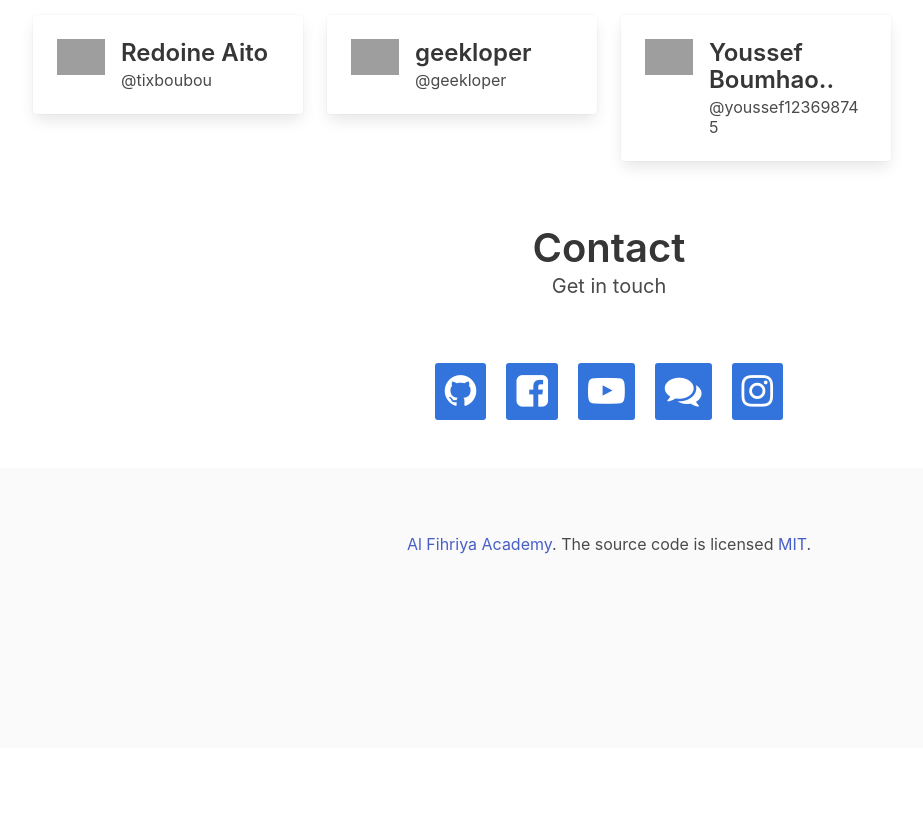
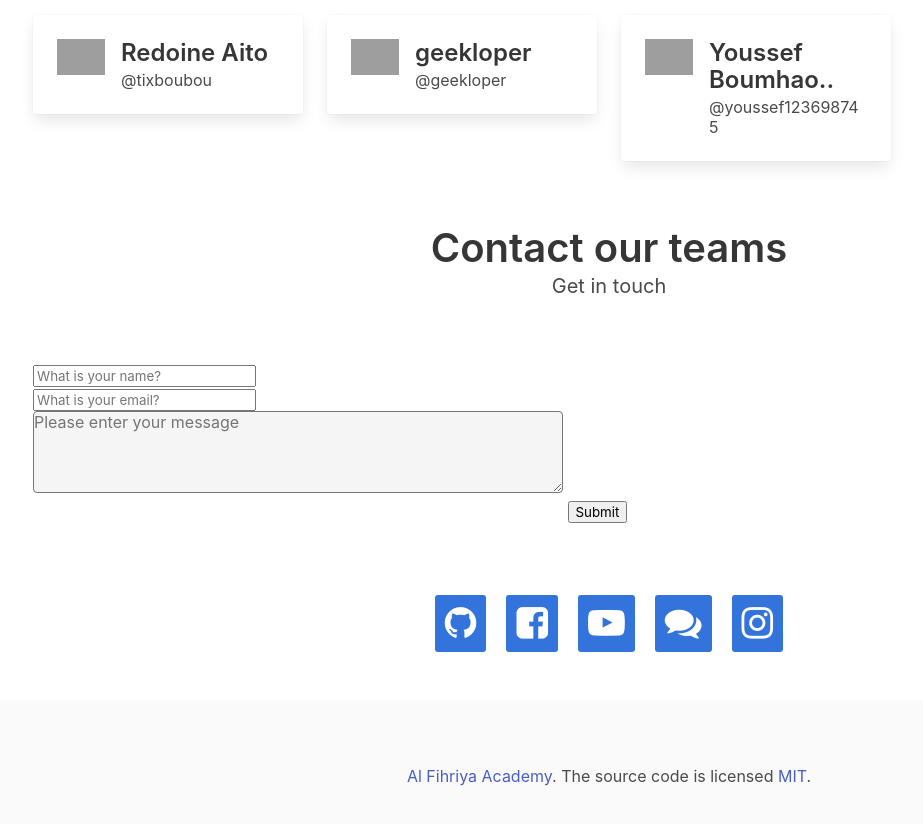
Before and after one commit to Al-Fihriya-Academy/about-us, a plain HTML site: page index.html in a window 1280 px wide. Shown: the part 939-1763 px from the top of the page, without its empty margins (31-954 px from the left). Before the commit the page ends 1687 px from the top, so only its background shows below. Drawn offline with nearby package versions, Linux system fonts and the light colour scheme; grey boxes are pictures that could not be loaded.

Commit message:
add contact html

```diff
--- a/index.html
+++ b/index.html
@@ -141,10 +141,24 @@
   <section class="section" id="contact">
     <div class="container">
       <div class="section-contact-heading ">
-        <h3 class="title is-2">Contact</h3>
+        <h3 class="title is-2">Contact our teams</h3>
         <h4 class="subtitle is-5">Get in touch</h4>
       </div>
-
+   <div class="form">
+<form
+  action="https://formspree.io/mlepnabn"
+  method="POST"
+>
+<input name="name" type="text" placeholder="What is your name?" class="name" required />
+  <br>
+<input type="email" name="emailaddress" placeholder="What is your email?" class="email" type="email" required />
+  <br>
+    <textarea rows="4" cols="50" name="subject" placeholder="Please enter your message" class="message" required></textarea>
+      <button class="btn" id="my-form-button">Submit</button>
+  <br><br>
+  <p id="my-form-status"></p>
+</form>
+     <br><br>
       <div class="social-media-links">
         <div>
           <a href="https://github.com/Al-Fihriya-Academy" target="_blank"><i class="fa fa-github"></i></a>
```
